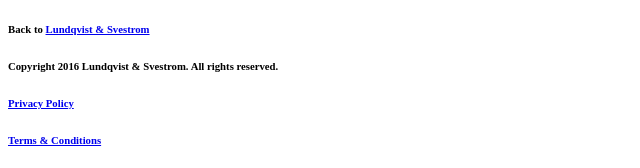
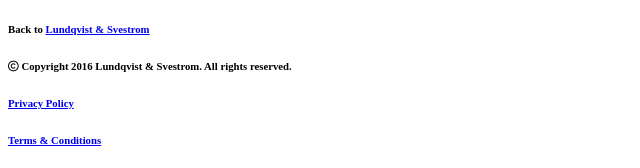
Before and after one commit to cwithac/verbal_visual_designchallenge, a website: page public/index.html in a window 1280 px wide. Shown: the part 2032-2200 px from the top of the page, 0-640 px from the left. Drawn offline with Linux system fonts and the light colour scheme.

Commit message:
Added copyright icon from FontAwesome

```diff
--- a/public/index.html
+++ b/public/index.html
@@ -140,7 +140,7 @@
     </section>
     <footer>
       <h6>Back to <a href="#">Lundqvist & Svestrom</a></h6>
-      <h6>Copyright 2016 Lundqvist & Svestrom. All rights reserved.</h6>
+      <h6><i class="fa fa-copyright" aria-hidden="true"></i> Copyright 2016 Lundqvist & Svestrom. All rights reserved.</h6>
       <h6><a href="#">Privacy Policy </a></h6>
       <h6><a href="#">Terms & Conditions</a></h6>
     </footer>
```
